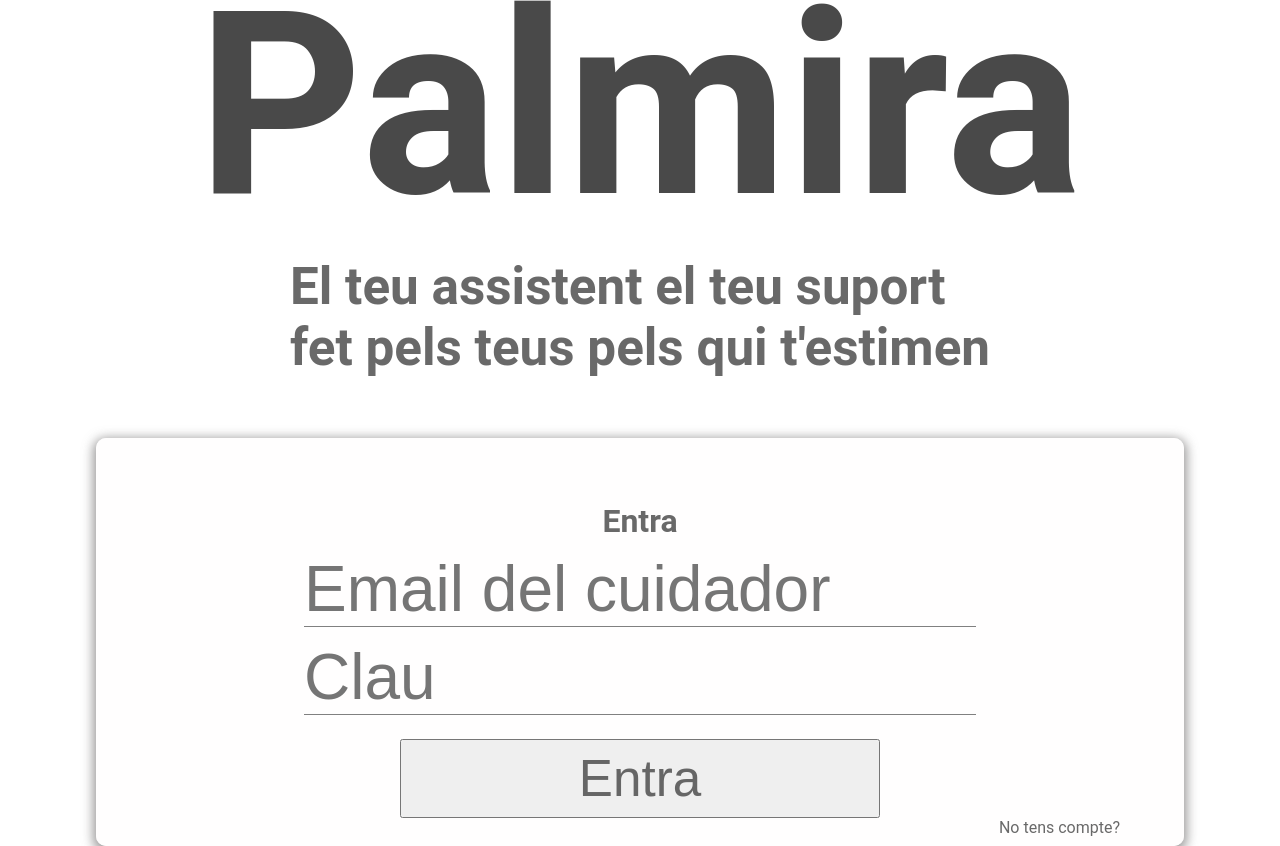
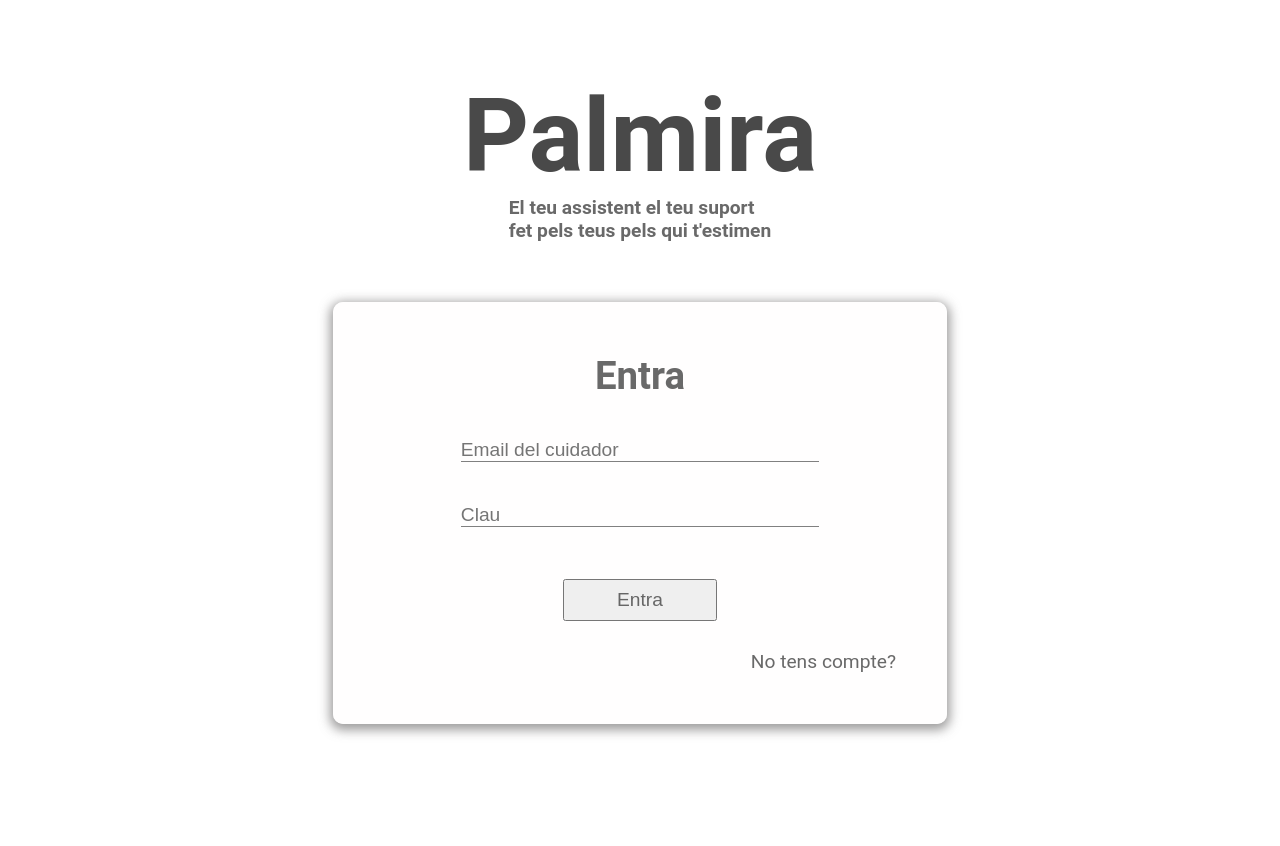
Before and after one commit to MiquelAbella/elderpwa, a React (Create React App) app: page /#/ in a window 1280 px wide. After the commit the page ends 800 px from the top, so only its background shows below. Built offline with nearby package versions, Linux system fonts and the light colour scheme.

Commit message:
made it responsive

```diff
--- a/src/components/login/login.css
+++ b/src/components/login/login.css
@@ -65,3 +65,45 @@
 .swal2-confirm {
   font-family: "Roboto";
 }
+
+@media (min-width: 700px) {
+  .app-name {
+    font-size: 8vw;
+  }
+
+  .app-slogan {
+    font-size: 1.5vw;
+  }
+
+  .elder-form {
+    height: 40vh;
+    width: 40vw;
+    padding: 4vw;
+  }
+
+  .elder-form h1 {
+    font-size: 3vw;
+  }
+
+  .elder-form input {
+    font-size: 1.5vw;
+    margin-top: 1vw;
+    width: 70%;
+  }
+
+  .elder-form button {
+    font-size: 1.5vw;
+    width: 30%;
+  }
+
+  .elder-form p {
+    font-size: 1.5vw;
+    cursor: pointer;
+    align-self: flex-end;
+  }
+
+  .swal2-title,
+  .swal2-confirm {
+    font-family: "Roboto";
+  }
+}
--- a/src/components/main/main.css
+++ b/src/components/main/main.css
@@ -9,7 +9,7 @@
   display: flex;
   flex-direction: column;
   align-items: center;
-  justify-content: space-around;
+  justify-content: space-evenly;
   background-color: rgb(226, 226, 254);
 }
 
@@ -23,7 +23,7 @@
   box-shadow: 0px 25px 15px 0px #919191;
 }
 
-.speak-btn:active{
+.speak-btn:active {
   transform: scale(0.99) translateY(0.1vh);
   box-shadow: 0px 20px 15px 0px #919191;
 }
@@ -31,7 +31,6 @@
 .speak-btn img {
   width: 40%;
 }
-
 
 .call-btn {
   height: 10vh;
@@ -47,3 +46,20 @@
 .call-btn img {
   height: 100%;
 }
+
+@media (min-width: 700px) {
+  .speak-btn {
+    border-radius: 50%;
+    border: none;
+    outline: none;
+    background-color: rgb(89, 89, 255);
+    width: 50vh;
+    height: 50vh;
+    box-shadow: 0px 25px 15px 0px #919191;
+  }
+
+  .main p{
+    font-size: 3vw;
+    font-weight: bold;
+  }
+}
```
